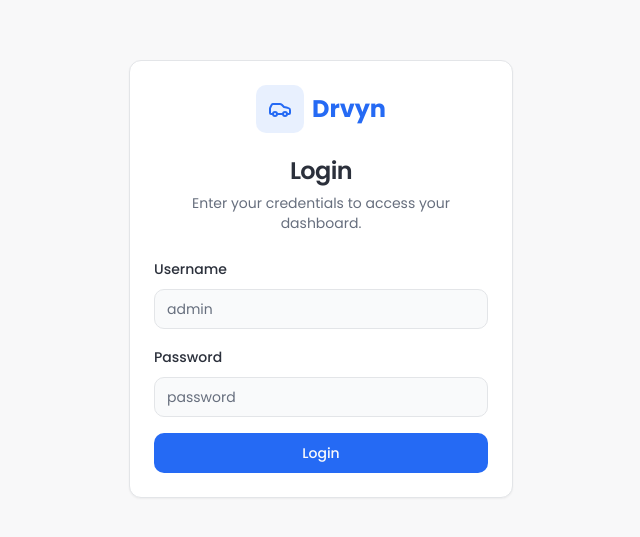
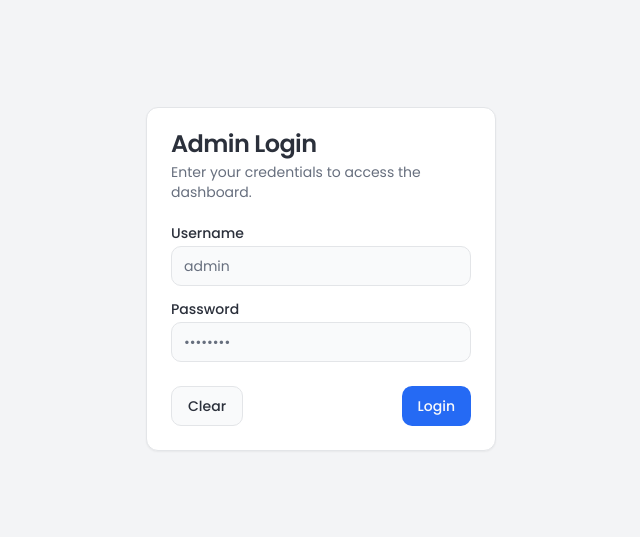
Before and after one commit to Drvyn/drvyn-dashboard, a Next.js app: page /login in a window 1280 px wide. Shown: the part 121-658 px from the top of the page, without its empty margins (319-959 px from the left). Built offline with nearby package versions, Linux system fonts and the light colour scheme; no server answers.

Commit message:
Update page.tsx

```diff
--- a/src/app/login/page.tsx
+++ b/src/app/login/page.tsx
@@ -1,93 +1,101 @@
-"use client"
+"use client";
 
-import { useState } from 'react';
-import { useRouter } from 'next/navigation';
-import { Button } from '@/components/ui/button';
-import { Card, CardContent, CardDescription, CardHeader, CardTitle } from '@/components/ui/card';
-import { Input } from '@/components/ui/input';
-import { Label } from '@/components/ui/label';
-import { Car } from 'lucide-react';
-import { authApi, setAuthToken } from '@/lib/api';
+import { useState, useEffect } from "react";
+import { useRouter } from "next/navigation";
+import { Button } from "@/components/ui/button";
+import { Input } from "@/components/ui/input";
+import { Card, CardContent, CardDescription, CardFooter, CardHeader, CardTitle } from "@/components/ui/card";
+import { Label } from "@/components/ui/label";
+import { useToast } from "@/hooks/use-toast";
+import { authApi, setAuthToken, getAuthToken } from "@/lib/api";
 
 export default function LoginPage() {
+  const [username, setUsername] = useState("");
+  const [password, setPassword] = useState("");
+  const [isLoading, setIsLoading] = useState(false);
   const router = useRouter();
-  const [username, setUsername] = useState('');
-  const [password, setPassword] = useState('');
-  const [error, setError] = useState('');
-  const [loading, setLoading] = useState(false);
+  const { toast } = useToast();
 
-  async function handleLogin() {
-    setError('');
-    setLoading(true);
+  // Auto-login check
+  useEffect(() => {
+    const token = getAuthToken();
+    if (token) {
+      router.push("/dashboard");
+    }
+  }, [router]);
+
+  const handleLogin = async (e: React.FormEvent) => {
+    e.preventDefault();
+    setIsLoading(true);
 
     try {
-      console.log('🔐 Attempting login with backend API...');
       const response = await authApi.login(username, password);
 
-      if (!response.success || !response.data) {
-        throw new Error(response.error || 'Login failed');
+      if (response.success && response.data) {
+        setAuthToken(response.data.access_token);
+        toast({
+          title: "Login successful",
+          description: "Welcome back!",
+        });
+        router.push("/dashboard");
+      } else {
+        toast({
+          variant: "destructive",
+          title: "Login failed",
+          description: response.error || "Invalid credentials",
+        });
       }
-
-      const token = response.data.access_token;
-      if (!token) {
-        throw new Error('No token returned from server');
+    } catch (error) {
+      toast({
+        variant: "destructive",
+        title: "Error",
+        description: "Something went wrong. Please try again.",
+      });
+    } finally {
+      setIsLoading(false);
     }
-
-      console.log('✅ Login successful, token received');
-      setAuthToken(token);
-      localStorage.setItem('isAuthenticated', 'true');
-      router.push('/dashboard');
-    } catch (e: any) {
-      console.error('❌ Login failed:', e);
-      setError(e?.message || 'Login failed. Please check your credentials.');
-    } finally {
-      setLoading(false);
-    }
-  }
+  };
 
   return (
-    <div className="flex items-center justify-center min-h-screen bg-secondary/40">
-      <Card className="w-full max-w-sm">
-        <CardHeader className="text-center">
-            <div className="flex items-center gap-2 justify-center mb-4">
-              <div className="p-3 bg-primary/10 rounded-md">
-                <Car className="h-6 w-6 text-primary"/>
-              </div>
-              <h1 className="text-2xl font-bold text-primary">Drvyn</h1>
-            </div>
-          <CardTitle className="text-2xl">Login</CardTitle>
-          <CardDescription>Enter your credentials to access your dashboard.</CardDescription>
+    <div className="flex items-center justify-center min-h-screen bg-gray-100 dark:bg-gray-900">
+      <Card className="w-[350px]">
+        <CardHeader>
+          <CardTitle>Admin Login</CardTitle>
+          <CardDescription>Enter your credentials to access the dashboard.</CardDescription>
         </CardHeader>
+        <form onSubmit={handleLogin}>
           <CardContent>
-          <div className="space-y-4">
-            <div className="space-y-2">
+            <div className="grid w-full items-center gap-4">
+              <div className="flex flex-col space-y-1.5">
                 <Label htmlFor="username">Username</Label>
                 <Input
                   id="username"
-                type="text"
                   placeholder="admin"
-                required
                   value={username}
                   onChange={(e) => setUsername(e.target.value)}
+                  required
                 />
               </div>
-            <div className="space-y-2">
+              <div className="flex flex-col space-y-1.5">
                 <Label htmlFor="password">Password</Label>
                 <Input
                   id="password"
                   type="password"
-                required
-                placeholder="password"
+                  placeholder="••••••••"
                   value={password}
                   onChange={(e) => setPassword(e.target.value)}
+                  required
                 />
               </div>
-            {error && <p className="text-sm text-destructive">{error}</p>}
-            <Button onClick={handleLogin} type="button" className="w-full" disabled={loading}>
-              {loading ? 'Logging in...' : 'Login'}
-            </Button>
             </div>
           </CardContent>
+          <CardFooter className="flex justify-between">
+            <Button variant="outline" type="button" onClick={() => {setUsername(''); setPassword('')}}>Clear</Button>
+            <Button type="submit" disabled={isLoading}>
+              {isLoading ? "Logging in..." : "Login"}
+            </Button>
+          </CardFooter>
+        </form>
       </Card>
     </div>
   );
```
Lines whose indentation alone changed are shown as unchanged.
